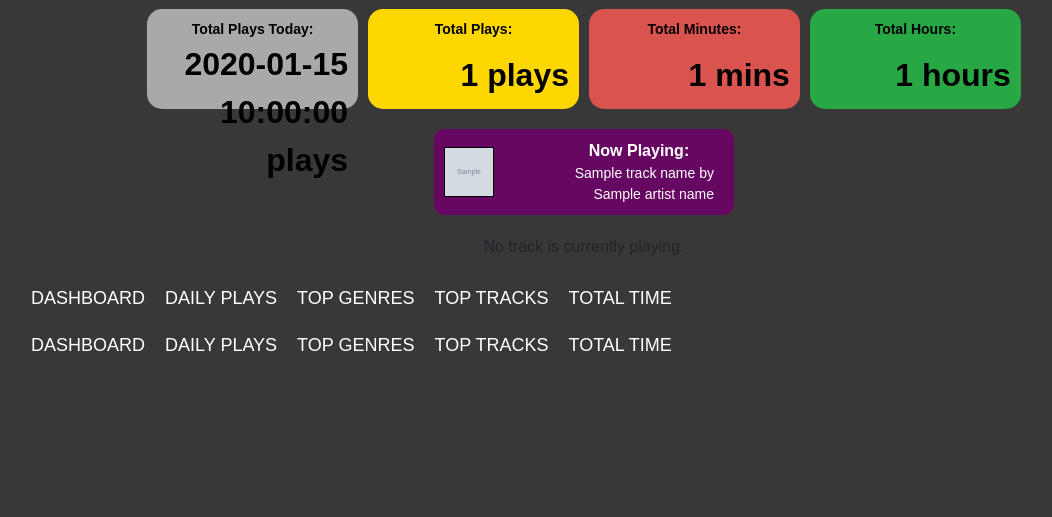
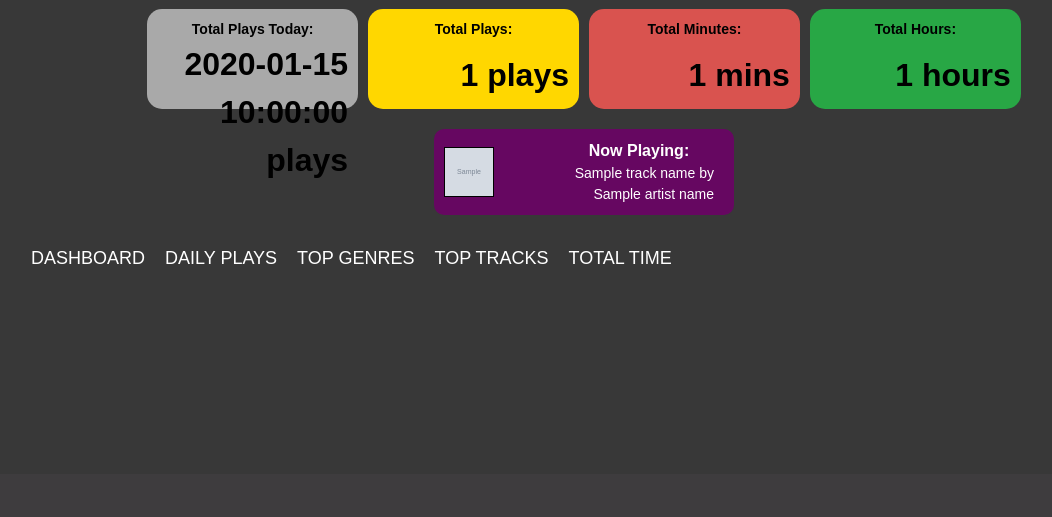
Before and after one commit to Kvezerelinika/Spotify-Stats-demo, a FastAPI app: template app/templates/dashboard.html in a window 1280 px wide. Shown: the part 326-843 px from the top of the page, without its empty margins (56-1108 px from the left). After the commit the page ends 590 px from the top, so only its background shows below. Run offline with FastAPI, Linux system fonts and the light colour scheme; the template is opened without the code that fills it: most values are stand-ins (such as "Sample title", 1, 10 or a date in 2020); grey boxes marked "Sample" are stand-in pictures.

Commit message:
working on the tabs

```diff
--- a/app/main.py
+++ b/app/main.py
@@ -1,12 +1,10 @@
-from fastapi import FastAPI, Request, Depends, HTTPException
+from fastapi import FastAPI, Request, Query, HTTPException, UploadFile, File
 from fastapi.templating import Jinja2Templates
 from fastapi.staticfiles import StaticFiles
-from fastapi.responses import RedirectResponse
+from fastapi.responses import RedirectResponse, JSONResponse, HTMLResponse
 from starlette.middleware.sessions import SessionMiddleware
 import time, asyncio, zipfile, json, logging
 from io import BytesIO
-from fastapi import UploadFile, File
-from fastapi.responses import HTMLResponse
 
 
 # Import Spotify helper functions
@@ -264,7 +262,7 @@ async def dashboard(request: Request, limit: int = 100, offset: int = 0):
         "user_image": user_info[7] if user_info else None,
         "user_name": user_info[1] if user_info else "Unknown User",
         "track_name": playing_now_data.get("track_name"),
-        "artist_name": playing_now_data.get("artist_name"),
+        "artist_name": playing_now_data.get("artists"),
         "album_img": playing_now_data.get("album_image_url"),
         "listening_history": listening_history,
     }
@@ -300,54 +298,6 @@ async def dashboard(request: Request, limit: int = 100, offset: int = 0):
     #if track_ids:  # Ensure there are tracks before calling API
         #track_data = get_track(token, track_ids)  # Fetch in batches
         #all_artist_id_and_image_url_into_database(track_data, user_id)
-
-from fastapi import Query
-
-@app.get("/fetch-tab-data")
-async def fetch_tab_data(request: Request, tab: str = Query(...)):
-    token = request.session.get("spotify_token")
-    user_id = request.session.get("user_id")
-
-    if not token or not user_id:
-        return {"error": "User not authenticated"}
-
-    db = get_db_connection()
-    cursor = db.cursor()
-
-    try:
-        if tab == "tab1":  # Dashboard
-            top_artists = get_top_artists_db(user_id, db)
-            return {"top_artists": top_artists}
-
-        elif tab == "tab2":  # Daily Plays
-            daily_play_counts = get_daily_play_counts(user_id, db)
-            return {"daily_play_counts": daily_play_counts}
-
-        elif tab == "tab3":  # Top Genres
-            top_artist_list = get_top_artists_db(user_id, db)
-            top_genres = get_top_genres(user_id, top_artist_list)
-            return {"top_genres": top_genres}
-
-        elif tab == "tab4":  # Top Tracks
-            top_tracks_list = get_top_tracks_db(user_id, db)
-            return {"top_tracks": top_tracks_list}
-
-        elif tab == "tab5":  # Total Time
-            total_listened_minutes, total_listened_hours = get_total_listening_time(user_id, db)
-            return {
-                "total_listened_minutes": total_listened_minutes,
-                "total_listened_hours": total_listened_hours
-            }
-
-        return {"error": "Invalid tab"}
-
-    except Exception as e:
-        print(f"Error fetching data for {tab}: {e}")
-        return {"error": "Internal server error"}
-
-    finally:
-        cursor.close()
-        db.close()
 
 
 
--- a/app/templates/dashboard.html
+++ b/app/templates/dashboard.html
@@ -5,18 +5,6 @@
 {% endblock %}
 
 {% block main %}
-
-<script>
-function showTab(tabId) {
-    // Hide all tab content
-    document.querySelectorAll('.tab-content').forEach(tab => {
-        tab.style.display = 'none';
-    });
-
-    // Show the selected tab
-    document.getElementById(tabId).style.display = 'block';
-}
-</script>
 <script>
     let offset = 0;
     let limit = 100;
@@ -78,9 +66,22 @@ document.getElementById("more-btn").addEventListener("click", fetchListeningHist
     // Initial fetch
     fetchListeningHistory();
 
+    // Function to show the selected tab content
+    function showTab(tabName) {
+        // Hide all tab contents
+        document.querySelectorAll('.tab-content').forEach(tab => {
+            tab.style.display = 'none';
+        });
+
+        // Show the selected tab content
+        document.getElementById(tabName).style.display = 'block';
+    }
+
+    // Set the default tab to be shown
+    document.addEventListener('DOMContentLoaded', function() {
+        showTab('dashboard');
+    });
 </script>
-
-
 
 <div class="container mt-5 text-center text-white">
     <!-- Profile Picture with Black Stroke Border -->
@@ -111,7 +112,7 @@ fetchListeningHistory();
     </div>
 </div>
 
-
+{% if track_name %}
     <div class="now-playing">
         <img src="{{ album_img }}" alt="Album Image">
         <div class="text-container">
@@ -119,61 +120,21 @@ fetchListeningHistory();
             <span class="number">{{ track_name }} by {{ artist_name }}</span>
         </div>
     </div>
-
-
-{% if playing_now_data %}
-    {% if playing_now_data.track_name %}
-    <div class="now-playing">
-        <img src="{{ playing_now_data.album_image_url }}" alt="Album Image">
-        <div class="text-container">
-            <span class="title">Now Playing:</span>
-            <span class="number">{{ playing_now_data.track_name }} by {{ playing_now_data.artists }}</span>
-        </div>
-    </div>
 {% else %}
     <p>No track is currently playing.</p>
 {% endif %}
-{% else %}
-    <p>No track data available.</p>
-{% endif %}
-
-
-
-
 
 <!-- Sidebar -->
 <div class="sidebar">
-        <a href="#tab1">DASHBOARD</a>
-        <a href="#tab2">DAILY PLAYS</a>
-        <a href="#tab3">TOP GENRES</a>
-        <a href="#tab4">TOP TRACKS</a>
-        <a href="#tab5">TOTAL TIME</a>
+    <a href="#tab1" onclick="refreshDashboardData()">DASHBOARD</a> <!-- Add onclick event -->
+    <a href="#tab2" onclick="showTab('daily-plays')">DAILY PLAYS</a>
+    <a href="#tab3" onclick="showTab('top-genres')">TOP GENRES</a>
+    <a href="#tab4" onclick="showTab('top-tracks')">TOP TRACKS</a>
+    <a href="#tab5" onclick="showTab('total-time')">TOTAL TIME</a>
 </div>
 
-
-        <!-- Sidebar -->
-    <div class="sidebar">
-        <a href="#" onclick="showTab('dashboard')">DASHBOARD</a>
-        <a href="#" onclick="showTab('daily-plays')">DAILY PLAYS</a>
-        <a href="#" onclick="showTab('top-genres')">TOP GENRES</a>
-        <a href="#" onclick="showTab('top-tracks')">TOP TRACKS</a>
-        <a href="#" onclick="showTab('total-time')">TOTAL TIME</a>
-    </div>
-
-    <!-- Main Content Area -->
 <div class="content">
-        <div id="dashboard" class="tab-content">Dashboard Content Here</div>
-        <div id="daily-plays" class="tab-content" style="display: none;">Daily Plays Content Here</div>
-        <div id="top-genres" class="tab-content" style="display: none;">Top Genres Content Here</div>
-        <div id="top-tracks" class="tab-content" style="display: none;">Top Tracks Content Here</div>
-        <div id="total-time" class="tab-content" style="display: none;">Total Time Content Here</div>
-    </div>
-
-
-
-    <!-- Content Area -->
-    <div class="content">
-        <div class="tab-content" id="tab1">
+    <div id="dashboard" class="tab-content">
         <h2>DASHBOARD</h2>
         <div class="top-sections-container">
             <div class="container-top-artists">
@@ -222,12 +183,8 @@ fetchListeningHistory();
         </div>
     </div>
 
-        <div class="tab-content" id="tab2">
+    <div id="daily-plays" class="tab-content" style="display: none;">
         <h2>DAILY PLAYS</h2>
-
-
-
-            <!-- Display the listening history grouped by time periods -->
         <div id="listening-history">
             <div id="today">
                 <h3>Today</h3>
@@ -253,15 +210,10 @@ fetchListeningHistory();
                 <h3>Older</h3>
                 <ul id="older-list"></ul>
             </div>
-
-    <!-- More button -->
             <button id="more-btn">More</button>
         </div>
-
-<!-- Calendar for date search -->
         <input type="date" id="date-search" />
         <button id="search-btn">Search</button>
-
 
         <div class="play-counts">
             {% if track_play_counts %}
@@ -277,17 +229,15 @@ fetchListeningHistory();
             {% endif %}
         </div>
 
-
-
         <div>
             <h2>Your Recently Played Songs</h2>
             {% if track_play_counts %}
                 <ul>
                 {% for track in track_play_counts %}
                     <li>
-                <strong>{{ track[0] }} by {{ track[1] }}</strong>  <!-- Track Name (track[0]), Artist Name (track[1]) -->
+                        <strong>{{ track[0] }} by {{ track[1] }}</strong>
                         <br>
-                Played {{ track[2] }} times  <!-- track is a tuple (track_name, artist_name, play_count), track[2] extracts the play count -->
+                        Played {{ track[2] }} times
                     </li>
                 {% endfor %}
                 </ul>
@@ -295,7 +245,6 @@ fetchListeningHistory();
                 <p>No recent tracks found. Try playing some music on Spotify.</p>
             {% endif %}
         </div>
-
 
         <h2>Total Plays Per Day</h2>
         {% if daily_play_counts %}
@@ -308,7 +257,6 @@ fetchListeningHistory();
             <p>No data available for daily plays.</p>
         {% endif %}
 
-
         <h2>Total listen count</h2>
         {% if total_play_count %}
             <ul>
@@ -317,10 +265,9 @@ fetchListeningHistory();
         {% else %}
             <p>No data available for total plays.</p>
         {% endif %}
-
     </div>
 
-        <div class="tab-content" id="tab3">
+    <div id="top-genres" class="tab-content" style="display: none;">
         <h2>TOP GENRES</h2>
         {% if top_genres %}
             <ul>
@@ -333,12 +280,11 @@ fetchListeningHistory();
         {% endif %}
     </div>
 
-
-        <div class="tab-content" id="tab4">
+    <div id="top-tracks" class="tab-content" style="display: none;">
         <h2>TOP TRACKS</h2>
         {% if top_tracks_list %}
             <ul>
-                    {% for track_name, artist_name, popularity, album_image_url, spotify_url in top_tracks_list %}  <!-- Track Name, Artist Name, Popularity -->
+                {% for track_name, artist_name, popularity, album_image_url, spotify_url in top_tracks_list %}
                     <li>{{ track_name }} by {{ artist_name }} ({{ popularity }})</li>
                 {% endfor %}
             </ul>
@@ -347,7 +293,7 @@ fetchListeningHistory();
         {% endif %}
     </div>
 
-        <div class="tab-content" id="tab5">
+    <div id="total-time" class="tab-content" style="display: none;">
         <h2>TOTAL TIME</h2>
         <h2>Total listened time</h2>
         {% if total_listened_minutes or total_listened_hours %}
```
Also changed, not shown: 1 other file. Lines whose indentation alone changed are shown as unchanged.
